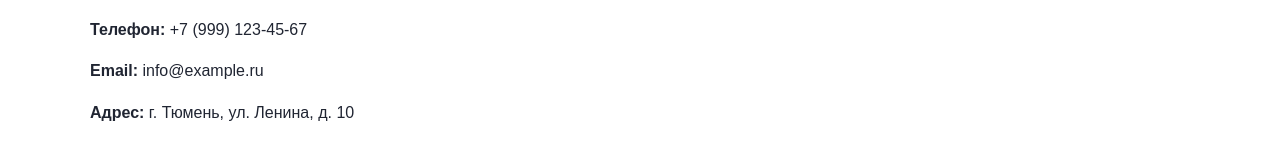
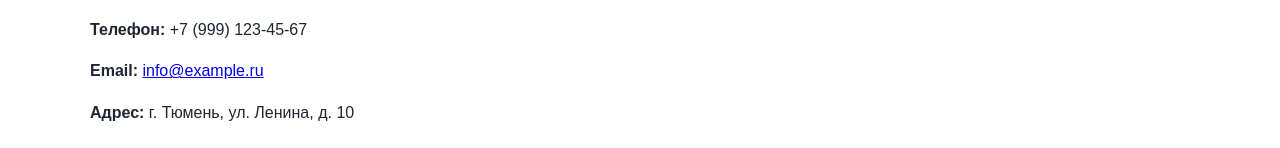
Before and after one commit to sayakuda01/company_site, a plain HTML site: page index.html in a window 1280 px wide. Shown: the part 2335-2483 px from the top of the page. Drawn offline with Linux system fonts and the light colour scheme; files whose address does not match are found by name.

Commit message:
Update index.html
обновлена ссылка, она стала теперь кликабельной

```diff
--- a/index.html
+++ b/index.html
@@ -86,7 +86,7 @@
     <div class="container">
         <h2>Контакты</h2>
         <p><strong>Телефон:</strong> +7 (999) 123-45-67</p>
-        <p><strong>Email:</strong> info@example.ru</p>
+        <p><strong>Email:</strong> <a href="mailto:info@example.ru">info@example.ru</a></p>
         <p><strong>Адрес:</strong> г. Тюмень, ул. Ленина, д. 10</p>
     </div>
 </section>
```
